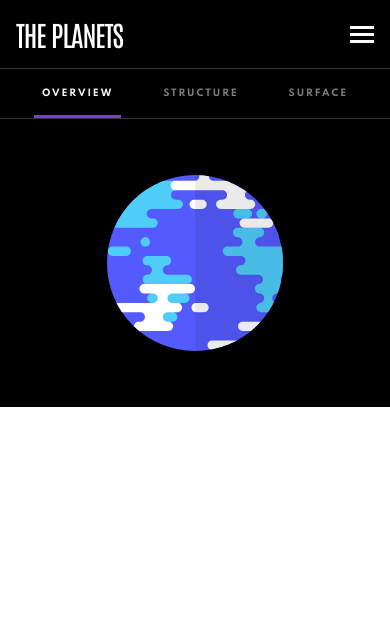
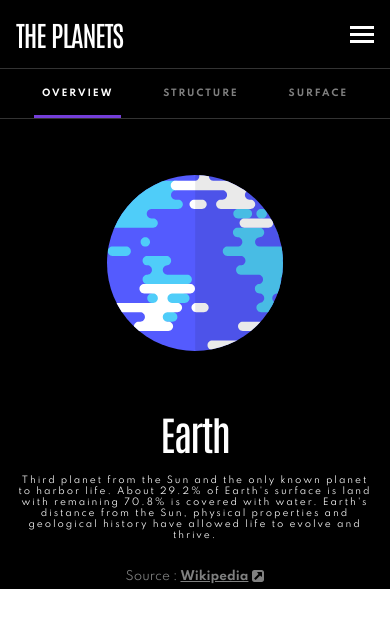
Before and after one commit to anet-eny/planets-fact-site, a React (Vite) app: page / in a window 390 px wide. Shown: the top 628 px of the page. Built offline with nearby package versions, Linux system fonts and the light colour scheme.

Commit message:
feat: update styles of PlanetInfo, create global padding constant and use it in PlanetInfo div

```diff
--- a/src/App.jsx
+++ b/src/App.jsx
@@ -2,6 +2,7 @@ import { useState } from "react";
 import Header from "./components/Header";
 import TabButtons from "./components/TabButtons";
 import PlanetImage from "./components/PlanetImage";
+import PlanetInfo from "./components/PlanetInfo";
 import planetsData from "./data/planetsData";
 
 function App() {
@@ -33,6 +34,11 @@ function App() {
           selectedPlanet={selectedPlanet}
         />
         <PlanetImage selectedPlanet={selectedPlanet} activeTab={activeTab} />
+        <PlanetInfo
+          name={currentPlanet.name}
+          content={currentContent.content}
+          source={currentContent.source}
+        />
       </div>
     </div>
   );
--- /dev/null
+++ b/src/components/PlanetInfo.jsx
@@ -0,0 +1,30 @@
+import { PADDING } from "../utils/constants";
+import iconSource from "../assets/icon-source.svg";
+
+export default function PlanetInfo({ name, content, source }) {
+  return (
+    <div
+      className="flex flex-col items-center text-center"
+      style={{ paddingInline: PADDING }}
+    >
+      <h1 className="text-white text-preset-3 sm:text-preset-2 md:text-preset-1 mb-4">
+        {name}
+      </h1>
+      <p className="text-preset-11 md:text-preset-8 font-normal text-white mb-6">
+        {content}
+      </p>
+      <div className="text-preset-9 md:text-preset-8 tracking-normal">
+        <span className=" font-normal text-white/50">Source : </span>
+        <a
+          href={source}
+          target="_blank"
+          rel="noopener noreferrer"
+          className="font-bold text-white/50 underline"
+        >
+          Wikipedia
+          <img src={iconSource} alt="" className="inline ml-1" />
+        </a>
+      </div>
+    </div>
+  );
+}
--- /dev/null
+++ b/src/utils/constants.js
@@ -0,0 +1 @@
+export const PADDING = "1rem";
```
